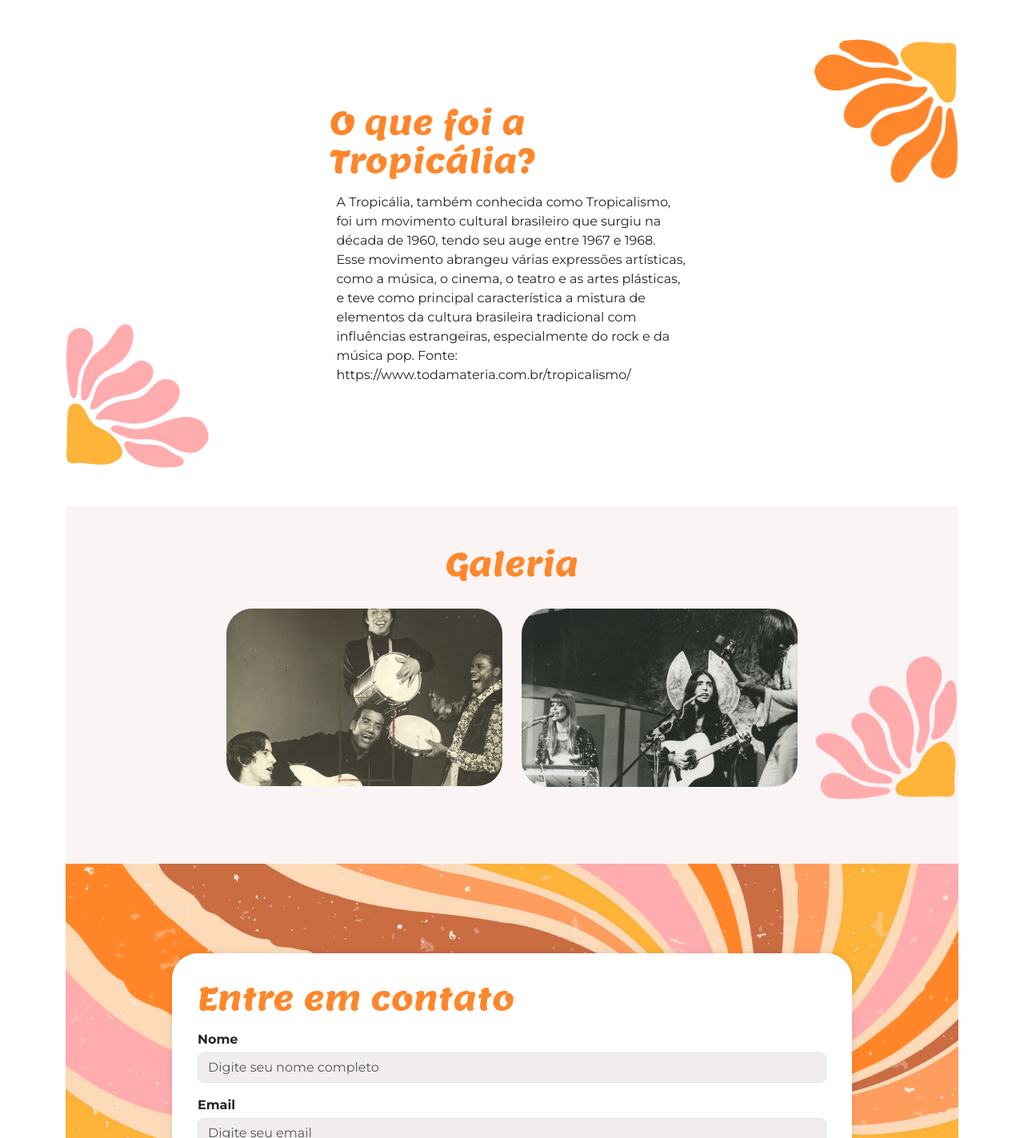
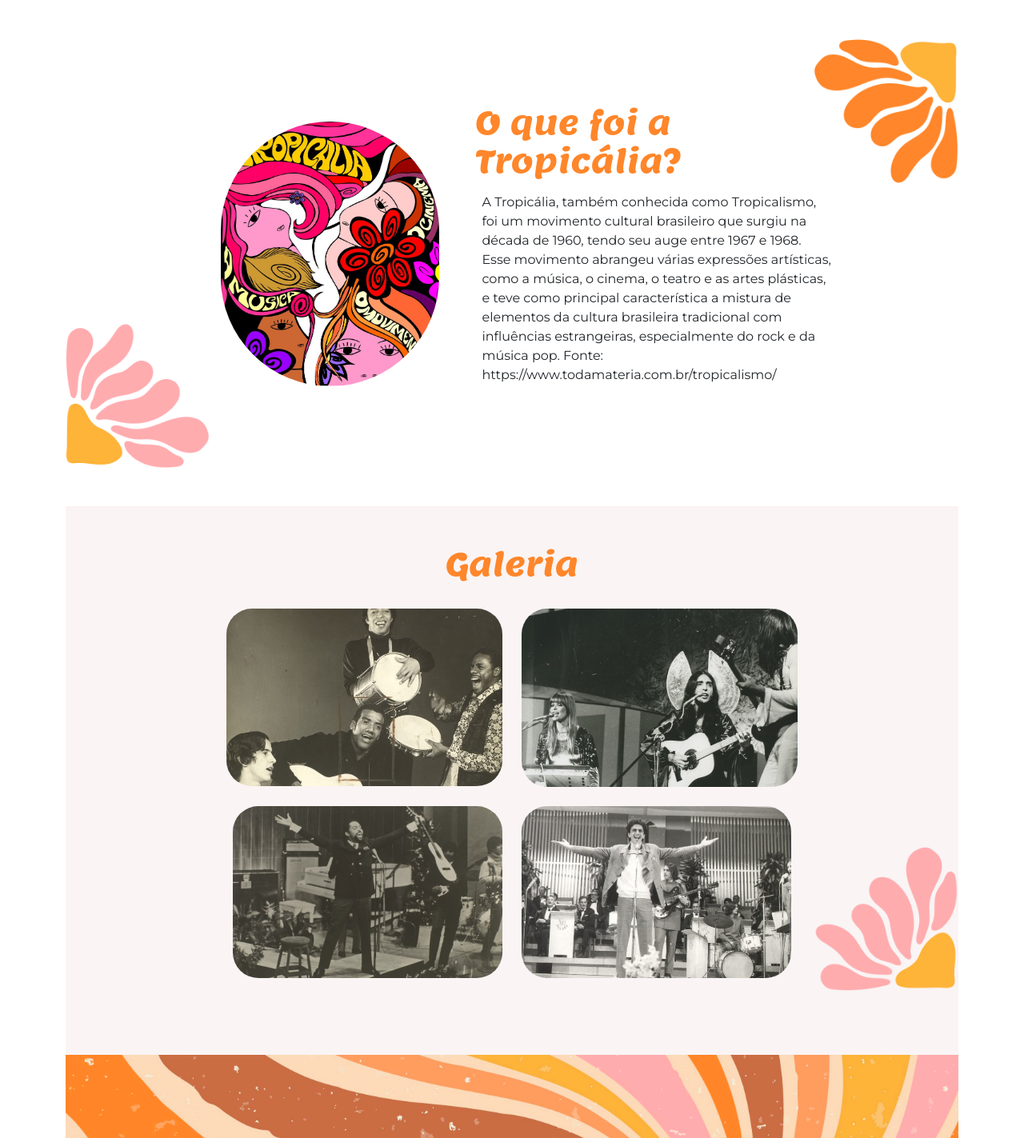
Before and after one commit to frannlovee/acessibilidade, a plain HTML site: page index.html in a window 1280 px wide. Shown: the part 960-2383 px from the top of the page at 80% size. Drawn offline with nearby package versions, Linux system fonts and the light colour scheme; a script that the page names is missing.

Commit message:
Add files via upload

```diff
--- a/index.html
+++ b/index.html
@@ -44,7 +44,11 @@
 
         <section id="tropicalia" class="my-5 pt-6 secao-tropicalia">
             <div class="container d-flex align-items-center ">
-                  <div class="col-5">
+                <div class="col-4 d-flex justify-content-center">
+                    <img src="img/image (1).png" class="rounded-pill" alt="" width="273" height="331" loading="lazy">
+                </div>
+
+                <div class="col-5">
                     <h2>O que foi a Tropicália?</h2>
                     <p class="p-2">A Tropicália, também conhecida como Tropicalismo, foi um movimento cultural
                         brasileiro que surgiu na década de 1960, tendo seu auge entre 1967 e 1968. Esse movimento
@@ -68,6 +72,16 @@
                         <img src="img/lossy-page1-640px-Os_Mutantes_2.tif.jpg" class="img-fluid rounded-5"
                             loading="lazy">
                     </div>
+
+                    <div class="row mt-4 justify-content-md-center">
+                        <div class="col-md-4">
+                                <img src="img/lossy-page1-640px-Gilberto_Gil_nos_anos_1960.tif.jpg" class="img-fluid rounded-5" loading="lazy">
+                        </div>
+                        <div class="col-md-4">
+                                <img src="img/lossy-page1-640px-Caetano_Veloso_no_III_Festival_da_Música_Popular.tif.jpg"
+                                        class="img-fluid rounded-5" loading="lazy">
+                        </div>
+                </div>
                 </div>
             </div>
         </section>
```
